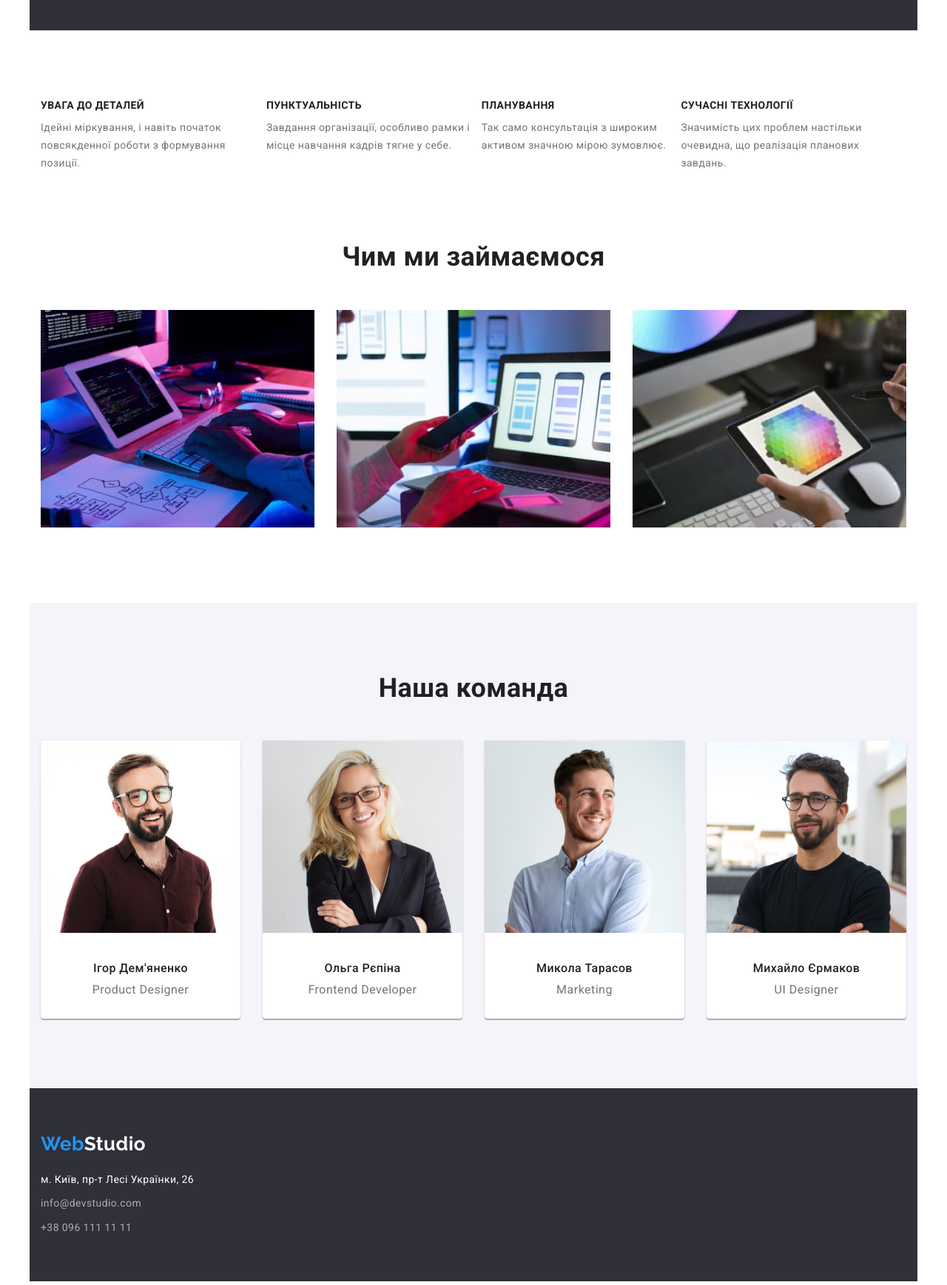
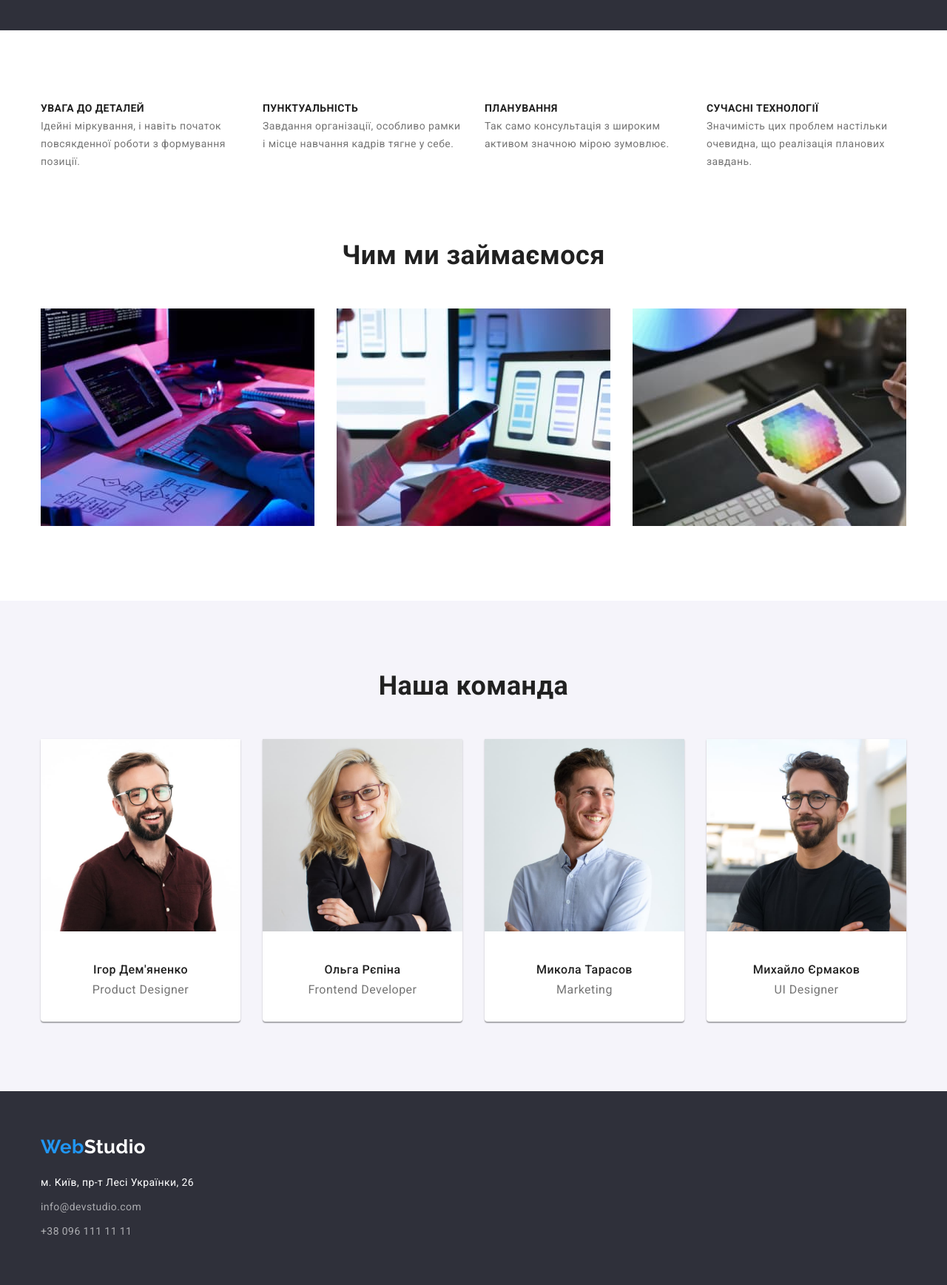
Before and after one commit to oleksandrsoldatchenko/goit-markup-hw-03, a plain HTML site: page index.html in a window 1280 px wide. Shown: the part 640-2377 px from the top of the page at 74% size. Drawn offline with nearby package versions, Linux system fonts and the light colour scheme.

Commit message:
Виправлено помилки відповідно до зауважень ментора

```diff
--- a/css/styles.css
+++ b/css/styles.css
@@ -26,8 +26,6 @@ h1, h2, h3, h4, h5, h6, p, ul {
     padding: 0;
 }
 
-
-
 body {
     background-color: var(--primary-bgr-color);
     font-family: 'Roboto', sans-serif;
@@ -43,7 +41,10 @@ body {
     padding-left: 15px;
     padding-right: 15px;
     margin: 0 auto;
-    /* border: 1px solid tomato; */
+}
+
+.section {
+    padding: 94px 0;
 }
 
 .list {
@@ -72,6 +73,7 @@ body {
     font-size: 26px;
     line-height: 1.19;
     color: var(--accent-text-color);
+
     margin-right: 93px;
 }
 
@@ -133,11 +135,10 @@ body {
 
 .head {
     background-color: var(--footer-brt-color);
+    padding: 200px 0;
 }
 
 .head-title {
-    font-family: 'Roboto';
-    font-style: normal;
     font-weight: 900;
     font-size: 44px;
     line-height: 1.36;
@@ -145,14 +146,12 @@ body {
     letter-spacing: 0.06em;
     text-transform: uppercase;
     color: var(--hero-text-color);
-    padding-top: 200px;
-    padding-bottom: 30px;
+    margin-bottom: 30px;
 }
 
 .head-btn {
     display: flex;
     justify-content:center;
-    padding-bottom: 200px;
 }
 
 .btn-blue {
@@ -181,33 +180,40 @@ body {
 
 /* main */
 
+.benefits-cont {
+    padding-bottom: 0;
+}
+
 .benefits-list {
     display: flex;
     justify-content: space-between;
-    padding-top: 94px;
+}
+
+.benefit-item {
+    width: 270px;
 }
 
 .section-title {
-    font-family: 'Roboto';
     font-weight: 700;
     font-size: 36px;
     line-height: 1.17;
     color: var(--title-text-colour);
     text-align: center;
-    padding-top: 94px;
     padding-bottom: 50px;
 }
 
 .functions-list {
     display: flex;
     justify-content: space-between;
-    padding-bottom: 94px;
+}
+
+.team {
+    background-color: var(--secondary-bgr-color);
 }
 
 .team-list {
     display: flex;
     justify-content: space-between;
-    padding-bottom: 94px;
 }
 
 .team-card {
@@ -216,44 +222,40 @@ body {
     border-radius: 0px 0px 4px 4px;
 }
 
+.team-member {
+    padding: 30px;
+}
+
 .title {
-    font-family: 'Roboto';
-    font-style: normal;
     font-weight: 700;
     font-size: 14px;
-    line-height: 1.14;
+    /* line-height: 1.14; */
     color: var(--title-text-colour);
-    padding-bottom: 10px;
-}
-
-.team {
-    background-color: var(--secondary-bgr-color);
 }
 
 .team-name {
     font-weight: 500;
     font-size: 16px;
-    line-height: 1.19;
     text-align: center;
     color: var(--title-text-colour);
-    padding-top: 30px;
-    padding-bottom: 10px;
 }
 
 .team-role {
     font-weight: 400;
     font-size: 16px;
-    line-height: 1.19;
     text-align: center;
     letter-spacing: 0.03em;
-    padding-bottom: 30px;
 }
 
 /* footer */
 
+.head-footer {
+    background-color: var(--footer-brt-color);
+    padding: 60px 0;
+}
+
 .footer {
     display: block;
-    padding: 60px 0;
 }
 
 .logo-accent-footer {
@@ -266,7 +268,6 @@ body {
 
 .footer-adress {
     text-decoration: none;
-    font-family: 'Roboto';
     font-style: normal;
     font-weight: 400;
     font-size: 14px;
@@ -292,7 +293,7 @@ body {
 /* portfolio page */
 
 .portfolio {
-    margin: 94px 0;
+    /* margin: 94px 0; */
 }
 
 /* portfolio buttons */
@@ -352,6 +353,10 @@ body {
     margin-bottom: 30px;
 }
 
+.img {
+    vertical-align: bottom;
+}
+
 .portfolio-dsr {
     border: 1px solid #EEEEEE;
     border-top: transparent;
--- a/index.html
+++ b/index.html
@@ -31,13 +31,16 @@
         </nav>
     </header>
     <main>
-        <section class="head container">
+        <section class="head">
+            <div class="container">
                 <h1 class="head-title">Ефективні рішення для<br>вашого бізнесу</h1>
                 <div class="head-btn">
                     <button class="btn-blue" type="button">Замовити послугу</button>
                 </div>
+            </div>
         </section>
-        <section class="section container">
+        <section class="section benefits-cont">
+            <div class="container">
                 <!-- <h2>Переваги компанії</h2> -->
                 <ul class="list benefits-list">
                     <li class="benefit-item">
@@ -57,8 +60,10 @@
                         <p>Значимість цих проблем настільки очевидна, що реалізація планових завдань.</p>
                     </li>
                 </ul>
+            </div>
         </section>
-        <section class="container">
+        <section class="section">
+            <div class="container">
                 <h2 class="section-title">Чим ми займаємося</h2>
                 <ul class="list functions-list">
                     <li>
@@ -71,35 +76,46 @@
                         <img src="./images/box3.jpg" alt="box3" width="370">
                     </li>
                 </ul>
+            </div>
         </section>
-        <section class="team container">
+        <section class="team section">
+            <div class="container">
                 <h2 class="section-title">Наша команда</h2>
                 <ul class="list team-list">
                     <li class="team-card">
                         <img src="./images/team1.jpg" alt="team1" width="270">
+                        <div class="team-member">
                             <h3 class="team-name">Ігор Дем'яненко</h3>
                             <p class="team-role">Product Designer</p>
+                        </div>
                     </li>
                     <li  class="team-card">
                         <img src="./images/team2.jpg" alt="team2" width="270">
+                        <div class="team-member">
                             <h3 class="team-name">Ольга Рєпіна</h3>
                             <p class="team-role">Frontend Developer</p>
+                        </div>
                     </li>
                     <li  class="team-card">
                         <img src="./images/team3.jpg" alt="team3" width="270">
+                        <div class="team-member">
                             <h3 class="team-name">Микола Тарасов</h3>
                             <p class="team-role">Marketing</p>
+                        </div>
                     </li>
                     <li  class="team-card">
                         <img src="./images/team4.jpg" alt="team4" width="270">
+                        <div class="team-member">
                             <h3 class="team-name">Михайло Єрмаков</h3>
                             <p class="team-role">UI Designer</p>
+                        </div>
                     </li>
                 </ul>
+            </div>
         </section>
     </main>
-    <footer class="head container">
-        <div class="footer">
+    <footer class="head-footer">
+        <div class="container footer">
             <div>
                 <a class="logo" href="./index.html">Web<span class="logo-accent-footer">Studio</span></a>
             </div>
```
Also changed, not shown: portfolio.html (+15 -15 lines). Lines whose indentation alone changed are shown as unchanged.
